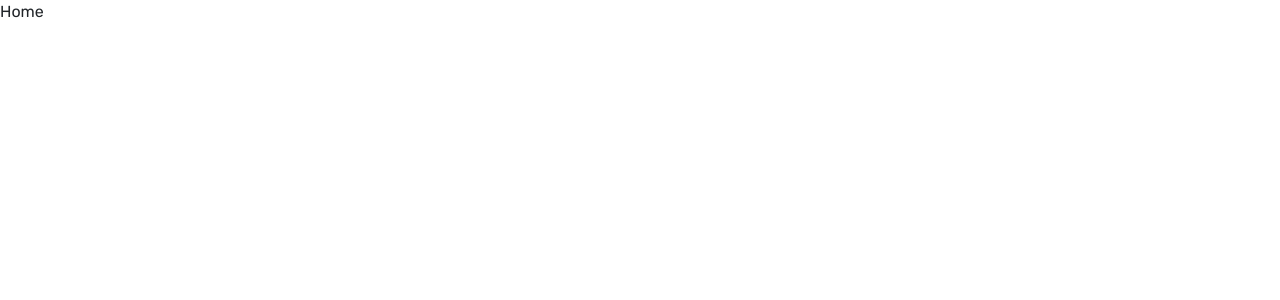
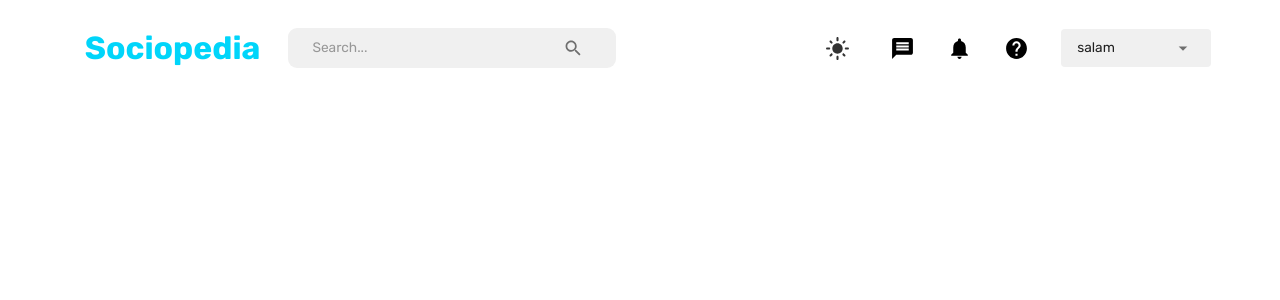
Before and after one commit to haciyeff03/SocialMedia, a React (Create React App) app in the folder client/: page /home in a window 1280 px wide. Shown: the top 300 px of the page. Built offline with nearby package versions, Linux system fonts and the light colour scheme.

Commit message:
navbar nonresponsive problems

```diff
--- a/client/package.json
+++ b/client/package.json
@@ -11,7 +11,6 @@
     "@testing-library/jest-dom": "^5.17.0",
     "@testing-library/react": "^13.4.0",
     "@testing-library/user-event": "^13.5.0",
-    "bootstrap": "^5.3.1",
     "dotenv": "^16.3.1",
     "formik": "^2.4.3",
     "react": "^18.2.0",
--- a/client/src/App.js
+++ b/client/src/App.js
@@ -1,10 +1,7 @@
 import { BrowserRouter, Navigate, Routes, Route } from "react-router-dom";
 import Home from "./Pages/Home/Home";
 import Login from "./Pages/Login/Login";
-import Navbar from "./Layout/Navbar/Navbar"
 import Profile from "./Pages/Profile/Profile";
-import 'bootstrap/dist/css/bootstrap.min.css';
-import 'bootstrap/dist/js/bootstrap.bundle.js';
 import { useMemo } from "react";
 import { UseSelector, useSelector } from "react-redux";
 import { CssBaseline, ThemeProvider } from "@mui/material";
@@ -13,13 +10,14 @@ import { themeSettings } from "./theme";
 function App() {
   const mode = useSelector((state) => state.mode)
   const theme= useMemo(()=> createTheme(themeSettings(mode)), [ mode ]);
+  const isAuth = Boolean(useSelector((state) => state.token));
   return (
     <div className="App">
       <BrowserRouter>
       <ThemeProvider theme={theme}>
         <Routes>
 
-        <Route path='/navbar' element={<Navbar />} />
+
           <Route path='/' element={<Login />} />
 
           <Route path="/home" element={<Home />} />
--- a/client/src/Layout/Navbar/Navbar.jsx
+++ b/client/src/Layout/Navbar/Navbar.jsx
@@ -1,5 +1,4 @@
-import React from 'react';
-import { useState, useEffect } from 'react';
+import { useState } from "react";
 import {
   Box,
   IconButton,
@@ -9,8 +8,8 @@ import {
   MenuItem,
   FormControl,
   useTheme,
-  useMediaQuery
-} from '@mui/material';
+  useMediaQuery,
+} from "@mui/material";
 import {
   Search,
   Message,
@@ -19,153 +18,180 @@ import {
   Notifications,
   Help,
   Menu,
-  Close
+  Close,
 } from "@mui/icons-material";
-import {  useDispatch, useSelector } from 'react-redux';
-import { setMode, setLogout } from 'state';
-import { useNavigate } from 'react-router-dom';
-import FlexBetween from 'components/FlexBetween/FlexBetween';
+import { useDispatch, useSelector } from "react-redux";
+import { setMode, setLogout } from "state";
+import { useNavigate } from "react-router-dom";
+import FlexBetween from "../../components/FlexBetween/FlexBetween";
+
 const Navbar = () => {
   const [isMobileMenuToggled, setIsMobileMenuToggled] = useState(false);
   const dispatch = useDispatch();
   const navigate = useNavigate();
   const user = useSelector((state) => state.user);
-  const isNonMobileScreens = useMediaQuery("(min-width:1000px)");
+  const isNonMobileScreens = useMediaQuery("(min-width: 1000px)");
 
   const theme = useTheme();
-
   const neutralLight = theme.palette.neutral.light;
   const dark = theme.palette.neutral.dark;
   const background = theme.palette.background.default;
   const primaryLight = theme.palette.primary.light;
   const alt = theme.palette.background.alt;
 
-  const fullName = `${user.firstName} ${user.lastName}`
+  const fullName ="salam";
 
   return (
     <FlexBetween padding="1rem 6%" backgroundColor={alt}>
       <FlexBetween gap="1.75rem">
-        <Typography fontSize="clamp(1.1rem,2rem,2.25rem)" fontWeight="bold" color="primary"
+        <Typography
+          fontWeight="bold"
+          fontSize="clamp(1rem, 2rem, 2.25rem)"
+          color="primary"
           onClick={() => navigate("/home")}
           sx={{
             "&:hover": {
               color: primaryLight,
-              cursor: "pointer"
+              cursor: "pointer",
             },
-          }}>
-          SocialMedia
+          }}
+        >
+          Sociopedia
         </Typography>
         {isNonMobileScreens && (
-          <FlexBetween backgroundColor={neutralLight} borderRadius="9px" gap="3rem" padding="0.1rem 1.5rem">
-            <InputBase placeholder='Search...' />
+          <FlexBetween
+            backgroundColor={neutralLight}
+            borderRadius="9px"
+            gap="3rem"
+            padding="0.1rem 1.5rem"
+          >
+            <InputBase placeholder="Search..." />
             <IconButton>
               <Search />
             </IconButton>
           </FlexBetween>
         )}
       </FlexBetween>
-      {isNonMobileScreens ? (<FlexBetween gap="2rem">
+
+      {/* DESKTOP NAV */}
+      {isNonMobileScreens ? (
+        <FlexBetween gap="2rem">
           <IconButton onClick={() => dispatch(setMode())}>
-          {theme.palette.mode === "dark" ?
-            (<DarkMode sx={{ fontSize: "25px" }} />)
-            : (
+            {theme.palette.mode === "dark" ? (
+              <DarkMode sx={{ fontSize: "25px" }} />
+            ) : (
               <LightMode sx={{ color: dark, fontSize: "25px" }} />
             )}
           </IconButton>
           <Message sx={{ fontSize: "25px" }} />
           <Notifications sx={{ fontSize: "25px" }} />
           <Help sx={{ fontSize: "25px" }} />
-        <FormControl variant='standard' value={fullName}>
-          <Select value={fullName}
+          <FormControl variant="standard" value={fullName}>
+            <Select
+              value={fullName}
               sx={{
-            backgroundColor:neutralLight,
-            width:'150px',
-            borderRadius:"0.25rem",
-            padding:"0.25rem 1rem",
+                backgroundColor: neutralLight,
+                width: "150px",
+                borderRadius: "0.25rem",
+                p: "0.25rem 1rem",
                 "& .MuiSvgIcon-root": {
-              pr:"0.25rem",
-              width:"3rem"
+                  pr: "0.25rem",
+                  width: "3rem",
                 },
-            "& .MuiSelect-select;focus":{
-              backgroundColor:neutralLight
-            }
+                "& .MuiSelect-select:focus": {
+                  backgroundColor: neutralLight,
+                },
               }}
-          input={<InputBase/>}>
+              input={<InputBase />}
+            >
               <MenuItem value={fullName}>
-              <Typography value={fullName}>
-              </Typography>
+                <Typography>{fullName}</Typography>
               </MenuItem>
-            <MenuItem onClick={()=>dispatch(setLogout())}>
-              Log out
-            </MenuItem>
+              <MenuItem onClick={() => dispatch(setLogout())}>Log Out</MenuItem>
             </Select>
           </FormControl>
-
-      </FlexBetween>) : (
+        </FlexBetween>
+      ) : (
         <IconButton
-        onClick={()=> setIsMobileMenuToggled(!isMobileMenuToggled)}>
-          <Menu/>
+          onClick={() => setIsMobileMenuToggled(!isMobileMenuToggled)}
+        >
+          <Menu />
         </IconButton>
       )}
+
+      {/* MOBILE NAV */}
       {!isNonMobileScreens && isMobileMenuToggled && (
         <Box
           position="fixed"
           right="0"
           bottom="0"
+          height="100%"
+          zIndex="10"
           maxWidth="500px"
           minWidth="300px"
-        height="100%"
-        zIndex="10"
-        backgroundColor={background}>
-          <Box display="flex" justifyContent="flex-end" padding="1rem">
+          backgroundColor={background}
+        >
+          {/* CLOSE ICON */}
+          <Box display="flex" justifyContent="flex-end" p="1rem">
             <IconButton
-            onClick={()=>setIsMobileMenuToggled(!isMobileMenuToggled)}>
-              <Close/>
+              onClick={() => setIsMobileMenuToggled(!isMobileMenuToggled)}
+            >
+              <Close />
             </IconButton>
           </Box>
-          <Box>
-            <FlexBetween display="flex" flexDirection="column" justifyContent="center" alignItems="center" gap="2rem">
-          <IconButton onClick={() => dispatch(setMode())}>
-          {theme.palette.mode === "dark" ?
-            (<DarkMode sx={{ fontSize: "25px" }} />)
-            : (
+
+          {/* MENU ITEMS */}
+          <FlexBetween
+            display="flex"
+            flexDirection="column"
+            justifyContent="center"
+            alignItems="center"
+            gap="3rem"
+          >
+            <IconButton
+              onClick={() => dispatch(setMode())}
+              sx={{ fontSize: "25px" }}
+            >
+              {theme.palette.mode === "dark" ? (
+                <DarkMode sx={{ fontSize: "25px" }} />
+              ) : (
                 <LightMode sx={{ color: dark, fontSize: "25px" }} />
               )}
             </IconButton>
             <Message sx={{ fontSize: "25px" }} />
             <Notifications sx={{ fontSize: "25px" }} />
             <Help sx={{ fontSize: "25px" }} />
-        <FormControl variant='standard' value={fullName}>
-          <Select value={fullName}
+            <FormControl variant="standard" value={fullName}>
+              <Select
+                value={fullName}
                 sx={{
-            backgroundColor:neutralLight,
-            width:'150px',
-            borderRadius:"0.25rem",
-            padding:"0.25rem 1rem",
+                  backgroundColor: neutralLight,
+                  width: "150px",
+                  borderRadius: "0.25rem",
+                  p: "0.25rem 1rem",
                   "& .MuiSvgIcon-root": {
-              pr:"0.25rem",
-              width:"3rem"
+                    pr: "0.25rem",
+                    width: "3rem",
                   },
-            "& .MuiSelect-select;focus":{
-              backgroundColor:neutralLight
-            }
+                  "& .MuiSelect-select:focus": {
+                    backgroundColor: neutralLight,
+                  },
                 }}
-          input={<InputBase/>}>
+                input={<InputBase />}
+              >
                 <MenuItem value={fullName}>
-              <Typography value={fullName}>
-              </Typography>
+                  <Typography>{fullName}</Typography>
                 </MenuItem>
-            <MenuItem onClick={()=>dispatch(setLogout())}>
-              Log out
+                <MenuItem onClick={() => dispatch(setLogout())}>
+                  Log Out
                 </MenuItem>
               </Select>
             </FormControl>
           </FlexBetween>
         </Box>
-        </Box>
       )}
     </FlexBetween>
-  )
-}
+  );
+};
 
-export default Navbar
+export default Navbar;
--- a/client/src/Pages/Home/Home.jsx
+++ b/client/src/Pages/Home/Home.jsx
@@ -1,8 +1,12 @@
 import React from 'react'
 import "./home.scss"
+import Navbar from "../../Layout/Navbar/Navbar"
+import { Box } from '@mui/material'
 const Home = () => {
   return (
-    <div>Home</div>
+    <Box>
+      <Navbar/>
+      </Box>
   )
 }
 
--- a/client/src/state/index.js
+++ b/client/src/state/index.js
@@ -1,51 +1,47 @@
 import { createSlice } from "@reduxjs/toolkit";
 
-const initialState= {
-    mode:"light",
-    user:"null",
-    token:"null",
-    posts:[],
+const initialState = {
+  mode: "light",
+  user: null,
+  token: null,
+  posts: [],
 };
 
-export const authSlice = createSlice ({
-    name:"auth",
+export const authSlice = createSlice({
+  name: "auth",
   initialState,
   reducers: {
-        setMode:(state) => {
+    setMode: (state) => {
       state.mode = state.mode === "light" ? "dark" : "light";
     },
-        setLogin: (state,action) => {
-            state.user=action.payload.user;
-            state.token=action.payload.token;
+    setLogin: (state, action) => {
+      state.user = action.payload.user;
+      state.token = action.payload.token;
     },
-        setLogout: (state,action) => {
-            state.user=null;
-            state.token=null;
+    setLogout: (state) => {
+      state.user = null;
+      state.token = null;
     },
-        setFriends : (state,action) => {
-            if (state.user)
-            {
+    setFriends: (state, action) => {
+      if (state.user) {
         state.user.friends = action.payload.friends;
-
-            }
-
-            else  {
-                console.error("user friends non-existent :((");
+      } else {
+        console.error("user friends non-existent :(");
       }
     },
-        setPosts : (state,action) => {
-            state.posts=action.payload.posts;
+    setPosts: (state, action) => {
+      state.posts = action.payload.posts;
     },
-        setPost: (state,action) => {
-            const updatedPosts = state.posts.map((post)=> {
-                if (post._id===action.payload.post_id)
-                return action.payload.post;
+    setPost: (state, action) => {
+      const updatedPosts = state.posts.map((post) => {
+        if (post._id === action.payload.post._id) return action.payload.post;
         return post;
       });
-            state.post=updatedPosts;
-        }
-    }
-})
-export const {setMode , setLogin , setLogout , setFriends , setPosts , setPost} = authSlice.actions;
+      state.posts = updatedPosts;
+    },
+  },
+});
 
+export const { setMode, setLogin, setLogout, setFriends, setPosts, setPost } =
+  authSlice.actions;
 export default authSlice.reducer;
--- a/client/src/theme.js
+++ b/client/src/theme.js
@@ -1,3 +1,4 @@
+// color design tokens export
 export const colorTokens = {
   grey: {
     0: "#FFFFFF",
@@ -27,6 +28,7 @@ export const colorTokens = {
     900: "#001519",
   },
 };
+
 // mui theme settings
 export const themeSettings = (mode) => {
   return {
```
Lines whose indentation alone changed are shown as unchanged.
